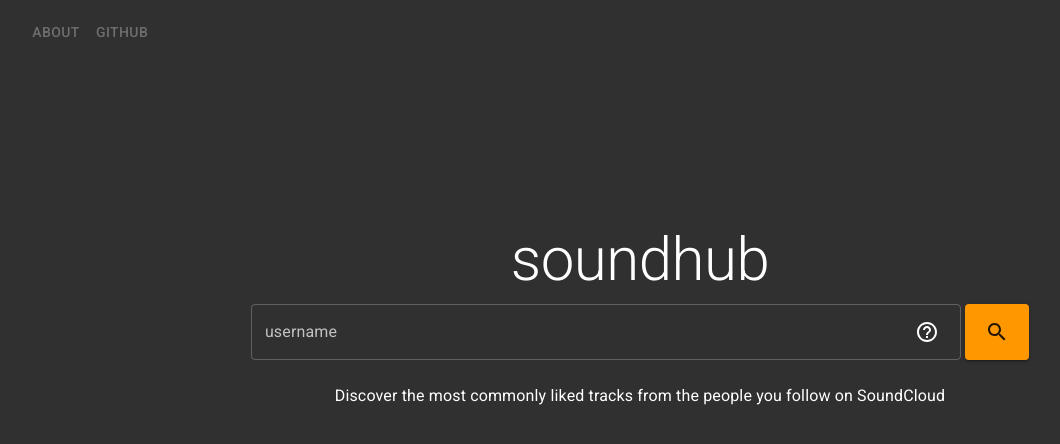
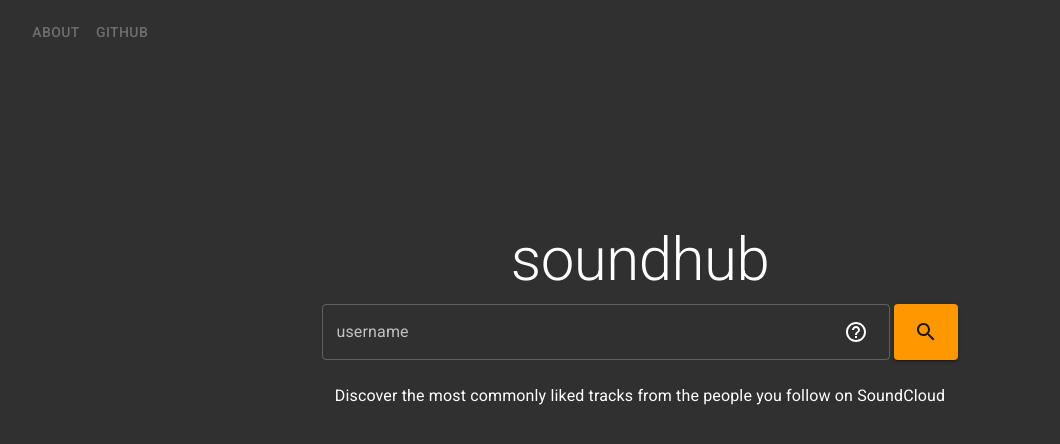
Before and after one commit to jeiipham/soundhub, a React (Create React App) app: page / in a window 1280 px wide. Shown: the top 444 px of the page, without its empty margins (0-1060 px from the left). Built offline with nearby package versions, Linux system fonts and the light colour scheme.

Commit message:
resizing homescreen, popover location

```diff
--- a/src/components/Home.js
+++ b/src/components/Home.js
@@ -72,8 +72,8 @@
           onClose={this.onInfoClose}
           anchorEl={this.state.anchorEl}
           anchorOrigin={{
-            vertical: 'top',
-            horizontal: 'left',
+            vertical: 'bottom',
+            horizontal: 'right',
           }}
           transformOrigin={{
             vertical: 'top',
@@ -113,7 +113,7 @@
           </Grid>
 
           {/* form */}
-          <Grid container item xs={10} justify="center" component="form" onSubmit={this.onClick}>
+          <Grid container item xs={8} justify="center" component="form" onSubmit={this.onClick}>
             <Grid item xs={8}>
               <TextField fullWidth
                 label="username" variant="outlined"
```
